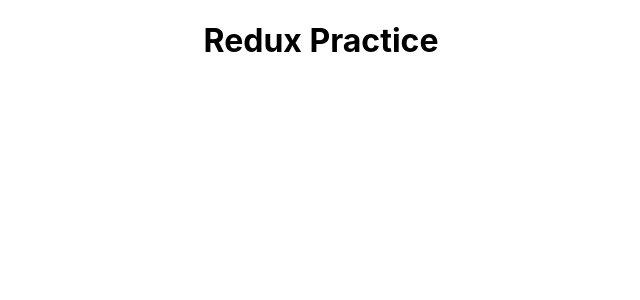
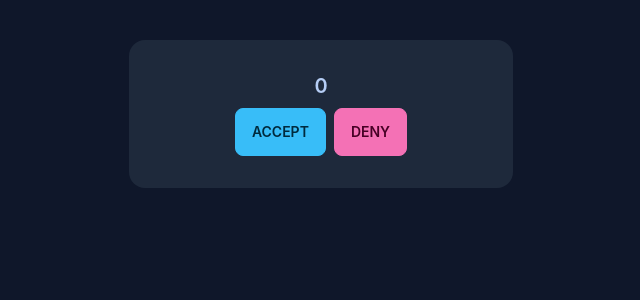
Before and after one commit to mdnaimurrahaman/Redux-Practice, a React (Create React App) app: page / in a window 1280 px wide. Shown: the top 300 px of the page, without its empty margins (319-959 px from the left). Built offline with nearby package versions, Linux system fonts and the light colour scheme.

Commit message:
React starte and reactivity

```diff
--- a/package.json
+++ b/package.json
@@ -6,6 +6,7 @@
     "@testing-library/jest-dom": "^5.16.5",
     "@testing-library/react": "^13.4.0",
     "@testing-library/user-event": "^13.5.0",
+    "daisyui": "^2.46.0",
     "react": "^18.2.0",
     "react-dom": "^18.2.0",
     "react-scripts": "5.0.1",
@@ -34,5 +35,8 @@
       "last 1 firefox version",
       "last 1 safari version"
     ]
+  },
+  "devDependencies": {
+    "tailwindcss": "^3.2.4"
   }
 }
--- a/src/App.js
+++ b/src/App.js
@@ -1,10 +1,21 @@
-import logo from './logo.svg';
+
+import { useState } from 'react';
 import './App.css';
 
+
 function App() {
+
+  const [count, setCount] = useState(0);
+
   return (
-    <div className="App">
-      <h1>Redux Practice</h1>
+    <div className="card w-96 bg-neutral text-neutral-content m-auto mt-10">
+      <div className="card-body items-center text-center">
+        <h2 className="card-title">{count}</h2>
+        <div className="card-actions justify-end">
+          <button className="btn btn-primary" onClick={()=> setCount ((prvCount) => prvCount + 1)}>Accept</button>
+          <button className="btn btn-accent" onClick={()=> setCount ((prvCount) => prvCount -1)}>Deny</button>
+        </div>
+      </div>
     </div>
   );
 }
--- /dev/null
+++ b/src/Components/child.js
@@ -0,0 +1,18 @@
+import React from "react";
+
+const child = () => {
+  return (
+    <div className="card w-96 bg-neutral text-neutral-content">
+      <div className="card-body items-center text-center">
+        <h2 className="card-title">Cookies!</h2>
+        <p>We are using cookies for no reason.</p>
+        <div className="card-actions justify-end">
+          <button className="btn btn-primary">Accept</button>
+          <button className="btn btn-ghost">Deny</button>
+        </div>
+      </div>
+    </div>
+  );
+};
+
+export default child;
--- a/src/index.css
+++ b/src/index.css
@@ -1,3 +1,7 @@
+@tailwind base;
+@tailwind components;
+@tailwind utilities;
+
 body {
   margin: 0;
   font-family: -apple-system, BlinkMacSystemFont, 'Segoe UI', 'Roboto', 'Oxygen',
--- /dev/null
+++ b/tailwind.config.js
@@ -0,0 +1,22 @@
+/** @type {import('tailwindcss').Config} */
+module.exports = {
+  content: ["./src/**/*.{html,js}"],
+  theme: {
+    extend: {},
+  },
+  daisyui: {
+    themes: [
+      // {
+      //   mytheme: {
+      //     primary: "#a991f7",
+      //     secondary: "#f6d860",
+      //     accent: "#37cdbe",
+      //     neutral: "#3d4451",
+      //     "base-100": "#ffffff",
+      //   },
+      // },
+      "night",
+    ],
+  },
+  plugins: [require("daisyui")],
+}
```
Also changed, not shown: 1 other file (tests, documents, lock files or other folders).
